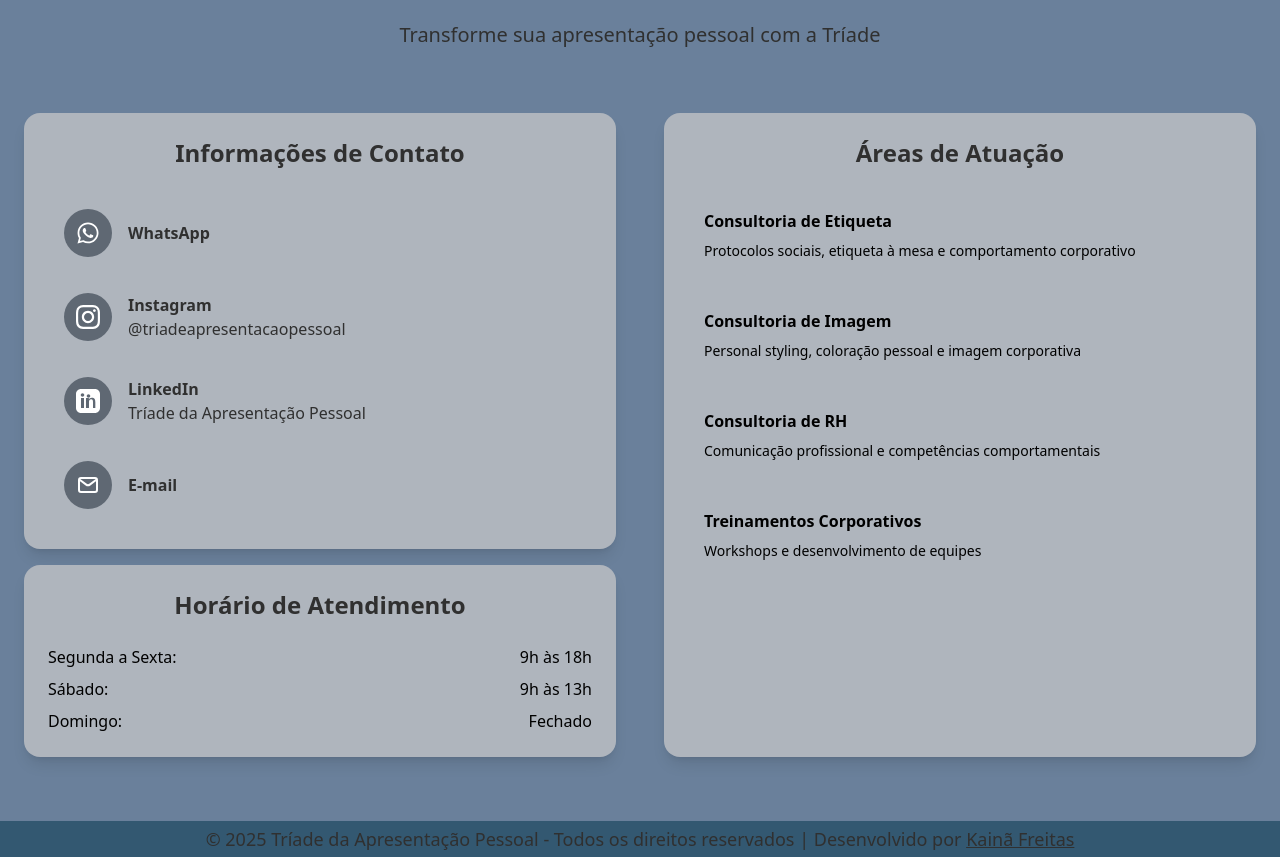
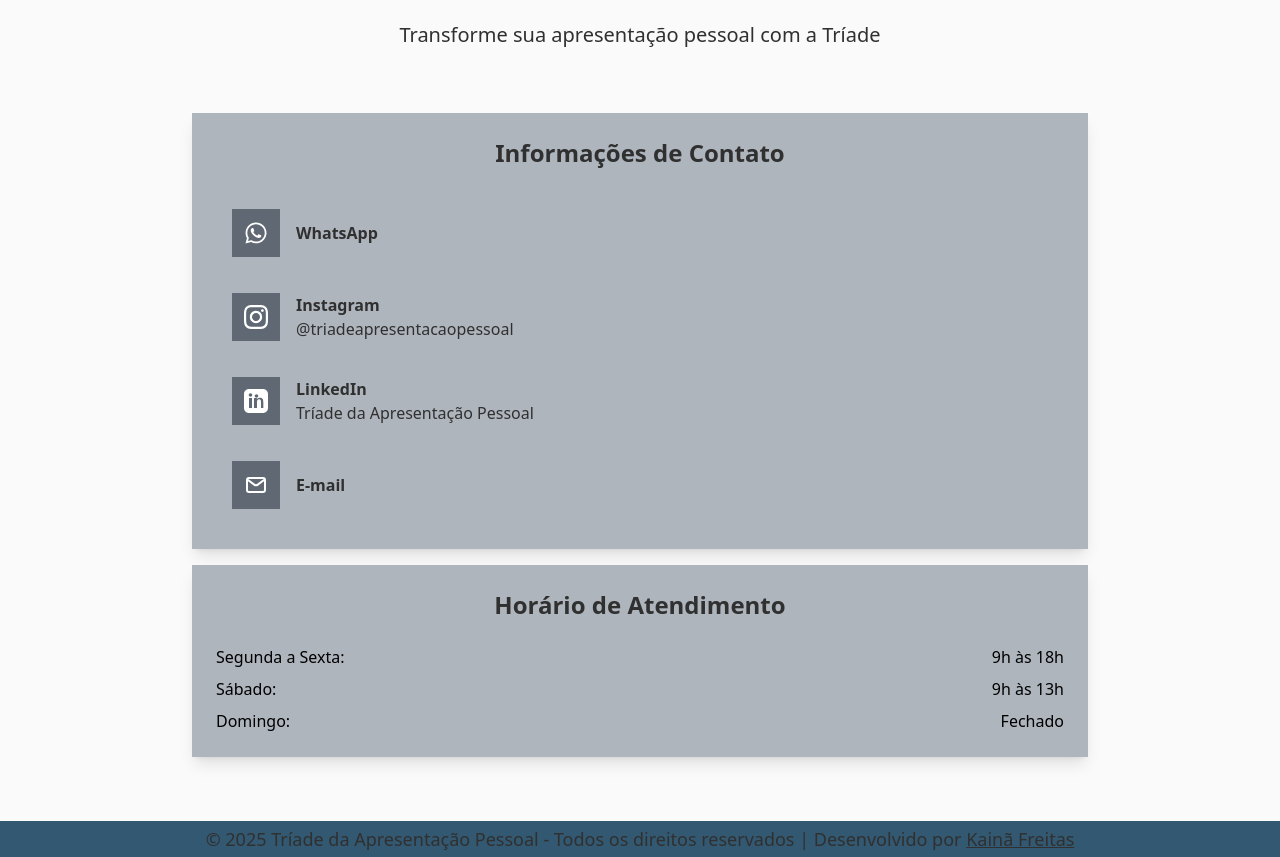
Before and after one commit to kainamf/triade-da-apresentacao-pessoal, a React (Create React App) app: page / in a window 1280 px wide. Shown: the part 4771-5628 px from the top of the page. Built offline with nearby package versions, Linux system fonts and the light colour scheme.

Commit message:
refactor: Simplify Contact component layout and remove unused sections for better clarity

```diff
--- a/src/components/Contact.tsx
+++ b/src/components/Contact.tsx
@@ -2,26 +2,26 @@ import { PHONE, EMAIL, ADDRESS, WHATSAPP_LINK, INSTAGRAM_LINK, LINKEDIN_LINK, FA
 
 function Contact() {
     return (
-        <section id="contato" className="py-16 bg-primary-700 relative">
+        <section id="contato" className="py-16 bg-background relative">
             <div className="container mx-auto px-6">
                 <div className="text-center mb-16">
                     <h2 className="text-3xl md:text-4xl font-bold text-neutral-700 text-font mb-4">Entre em Contato</h2>
                     <p className="text-xl text-accent-900 text-font">Transforme sua apresentação pessoal com a Tríade</p>
                 </div>
-                {/* Ajuste no grid para telas menores */}
-                <div className="grid grid-cols-1 md:grid-cols-2 gap-12 items-stretch w-full mx-auto">
+                {/* Layout com apenas Informações de Contato */}
+                <div className="max-w-4xl mx-auto">
                     <div className="space-y-4 flex flex-col">
                         {/* Informações de Contato */}
-                        <div className="bg-primary-100 p-6 rounded-2xl shadow-lg w-full max-w-md md:max-w-lg lg:max-w-xl xl:max-w-2xl mx-auto">
+                        <div className="bg-primary-100 p-6 shadow-lg w-full mx-auto">
                             <h3 className="text-2xl font-semibold text-accent-700 text-font mb-6 text-center">Informações de Contato</h3>
                             <div className="flex flex-col gap-y-1">
                                 {/* WhatsApp */}
                                 <a
                                     href={WHATSAPP_LINK}
                                     target="_blank"
-                                    className="flex items-center gap-4 p-4 bg-primary/10 rounded-lg hover:bg-primary/20 transition-colors group"
+                                    className="flex items-center gap-4 p-4 bg-primary/10 hover:bg-primary/20 transition-colors group"
                                 >
-                                    <div className="bg-primary-900 p-3 rounded-full transition-colors">
+                                    <div className="bg-primary-900 p-3 transition-colors">
                                         <img src="/assets/icons/whatsapp.svg" alt="WhatsApp" width={24} height={24} />
                                     </div>
                                     <div>
@@ -33,9 +33,9 @@ function Contact() {
                                 <a
                                     href={INSTAGRAM_LINK}
                                     target="_blank"
-                                    className="flex items-center gap-4 p-4 bg-primary/10 rounded-lg hover:bg-secondary/20 transition-colors group"
+                                    className="flex items-center gap-4 p-4 bg-primary/10 hover:bg-secondary/20 transition-colors group"
                                 >
-                                    <div className="bg-primary-900 p-3 rounded-full transition-colors">
+                                    <div className="bg-primary-900 p-3 transition-colors">
                                         <img src="/assets/icons/instagram.svg" alt="Instagram" width={24} height={24} />
                                     </div>
                                     <div>
@@ -47,9 +47,9 @@ function Contact() {
                                 <a
                                     href={LINKEDIN_LINK}
                                     target="_blank"
-                                    className="flex items-center gap-4 p-4 bg-primary/10 rounded-lg hover:bg-primary/20 transition-colors group"
+                                    className="flex items-center gap-4 p-4 bg-primary/10 hover:bg-primary/20 transition-colors group"
                                 >
-                                    <div className="bg-primary-900 p-3 rounded-full transition-colors">
+                                    <div className="bg-primary-900 p-3 transition-colors">
                                         <img src="/assets/icons/linkedin.svg" alt="LinkedIn" width={24} height={24} />
                                     </div>
                                     <div>
@@ -62,10 +62,10 @@ function Contact() {
                                     href={`mailto:${EMAIL}`}
                                     target="_blank"
                                     rel="noopener noreferrer"
-                                    className="flex items-center gap-4 p-4 bg-primary/10 rounded-lg hover:bg-primary/20 transition-colors group w-full"
+                                    className="flex items-center gap-4 p-4 bg-primary/10 hover:bg-primary/20 transition-colors group w-full"
                                     style={{ minWidth: 0 }}
                                 >
-                                    <div className="bg-primary-900 p-3 rounded-full flex items-center justify-center transition-colors">
+                                    <div className="bg-primary-900 p-3 flex items-center justify-center transition-colors">
                                         <img src="/assets/icons/email.svg" alt="E-mail" width={24} height={24} style={{ display: 'block' }} />
                                     </div>
                                     <div className="flex flex-col min-w-0">
@@ -76,7 +76,7 @@ function Contact() {
                             </div>
                         </div>
                         {/* Horário de Atendimento */}
-                        <div className="bg-primary-100 p-6 rounded-2xl shadow-lg w-full max-w-md md:max-w-lg lg:max-w-xl xl:max-w-2xl mx-auto" style={{ maxHeight: '700px', overflowY: 'auto' }}>
+                        <div className="bg-primary-100 p-6 shadow-lg w-full mx-auto">
                             <h3 className="text-2xl font-semibold text-accent-700 text-font mb-6 text-center">Horário de Atendimento</h3>
                             <div className="space-y-2">
                                 <div className="flex justify-between">
@@ -94,29 +94,6 @@ function Contact() {
                             </div>
                         </div>
                     </div>
-
-                    {/* Áreas de Atuação */}
-                    <div className="bg-primary-100 rounded-2xl shadow-lg p-6 flex flex-col h-full min-h-[350px] w-full max-w-md md:max-w-lg lg:max-w-xl xl:max-w-2xl mx-auto">
-                        <h3 className="text-2xl font-semibold text-accent-700 text-font mb-6 text-center">Áreas de Atuação</h3>
-                        <div className="flex-1 space-y-4">
-                            <div className="bg-primary/10 p-4 rounded-lg">
-                                <h4 className="font-semibold text-accent-700 mb-2">Consultoria de Etiqueta</h4>
-                                <p className="text-accent-900 text-sm">Protocolos sociais, etiqueta à mesa e comportamento corporativo</p>
-                            </div>
-                            <div className="bg-secondary/10 p-4 rounded-lg">
-                                <h4 className="font-semibold text-accent-700 mb-2">Consultoria de Imagem</h4>
-                                <p className="text-accent-900 text-sm">Personal styling, coloração pessoal e imagem corporativa</p>
-                            </div>
-                            <div className="bg-accent/10 p-4 rounded-lg">
-                                <h4 className="font-semibold text-accent-700 mb-2">Consultoria de RH</h4>
-                                <p className="text-accent-900 text-sm">Comunicação profissional e competências comportamentais</p>
-                            </div>
-                            <div className="bg-tertiary/10 p-4 rounded-lg">
-                                <h4 className="font-semibold text-accent-700 mb-2">Treinamentos Corporativos</h4>
-                                <p className="text-accent-900 text-sm">Workshops e desenvolvimento de equipes</p>
-                            </div>
-                        </div>
-                    </div>
                 </div>
             </div>
         </section>
```
